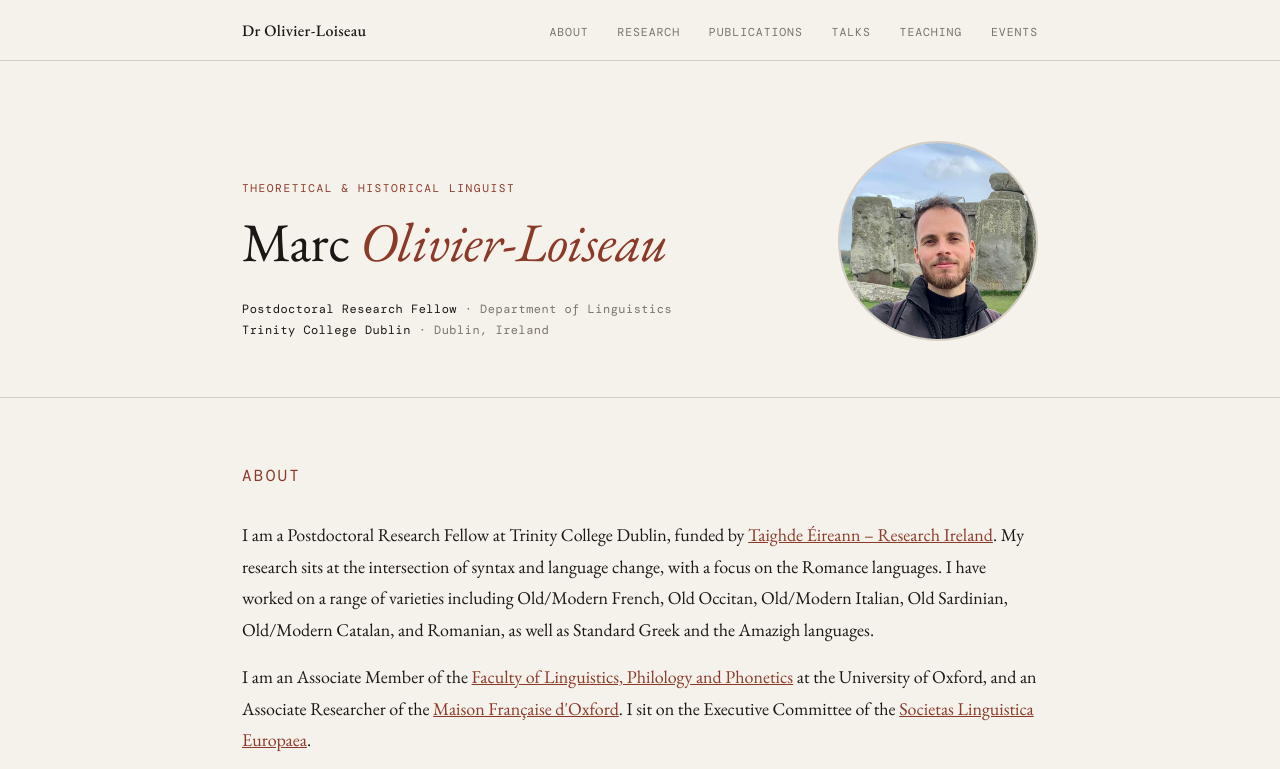
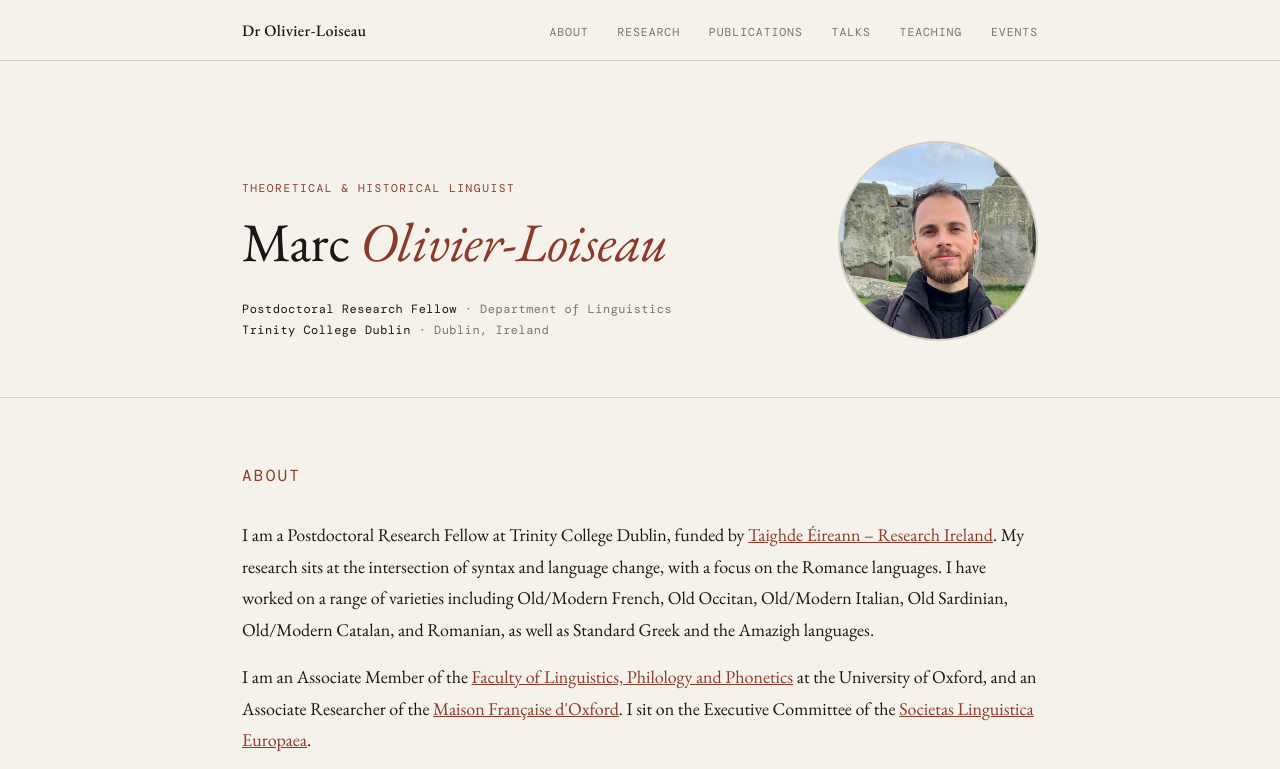
Before and after one commit to loiseaulivier/loiseaulivier.github.io, a plain HTML site: page index.html in a window 1280 px wide. Shown: the top 769 px of the page. Drawn offline with nearby package versions, Linux system fonts and the light colour scheme; a web font is replaced by a local one.

Commit message:
Update index.html

```diff
--- a/index.html
+++ b/index.html
@@ -125,7 +125,7 @@
   color: var(--muted);
   overflow: hidden;
 }
-    .avatar img { width: 100%; height: 100%; object-fit: cover; transform: scale(2.3); transform-origin: center 20%; }
+    .avatar img { width: 100%; height: 100%; object-fit: cover; transform: scale(2.5); transform-origin: center 25%; }
 
     /* ── SECTIONS ── */
     section { padding: 4rem 0; border-bottom: 1px solid var(--rule); }
```
